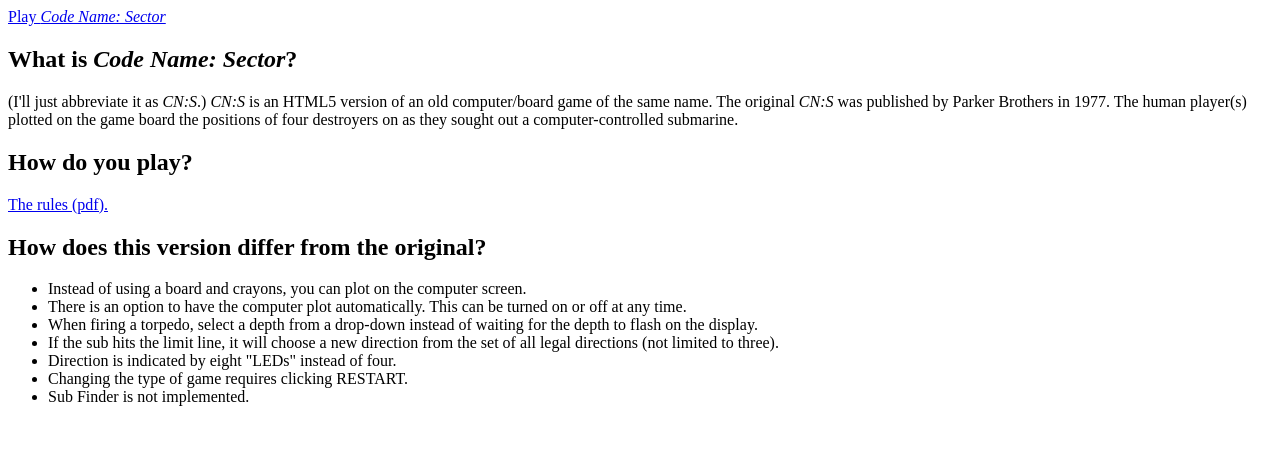
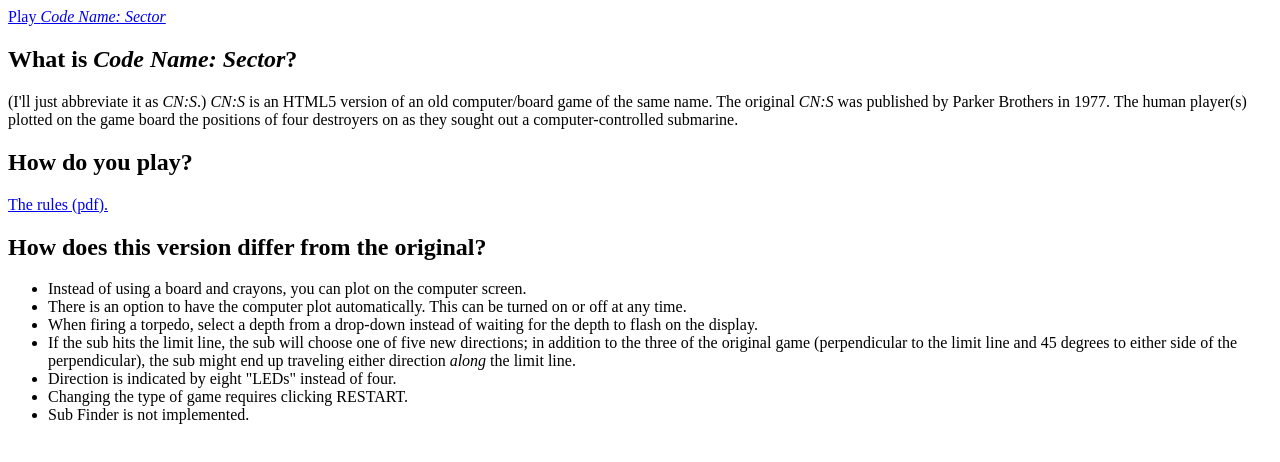
Before and after one commit to thatmichaelpark/code-name-sector, a plain HTML site: page index.html in a window 1280 px wide. Drawn offline with Linux system fonts and the light colour scheme.

Commit message:
Clarified(?) limit line angles

```diff
--- a/index.html
+++ b/index.html
@@ -18,7 +18,9 @@ of four destroyers on as they sought out a computer-controlled submarine.
 <li>Instead of using a board and crayons, you can plot on the computer screen.</li>
 <li>There is an option to have the computer plot automatically. This can be turned on or off at any time.</li>
 <li>When firing a torpedo, select a depth from a drop-down instead of waiting for the depth to flash on the display.</li>
-<li>If the sub hits the limit line, it will choose a new direction from the set of all legal directions (not limited to three).</li>
+<li>If the sub hits the limit line, the sub will choose one of five new directions; in addition to the three of the original game
+(perpendicular to the limit line and 45 degrees to either side of the perpendicular), the sub might end up traveling either
+direction <em>along</em> the limit line.</li>
 <li>Direction is indicated by eight "LEDs" instead of four.</li>
 <li>Changing the type of game requires clicking RESTART.</li>
 <li>Sub Finder is not implemented.</li>
```
